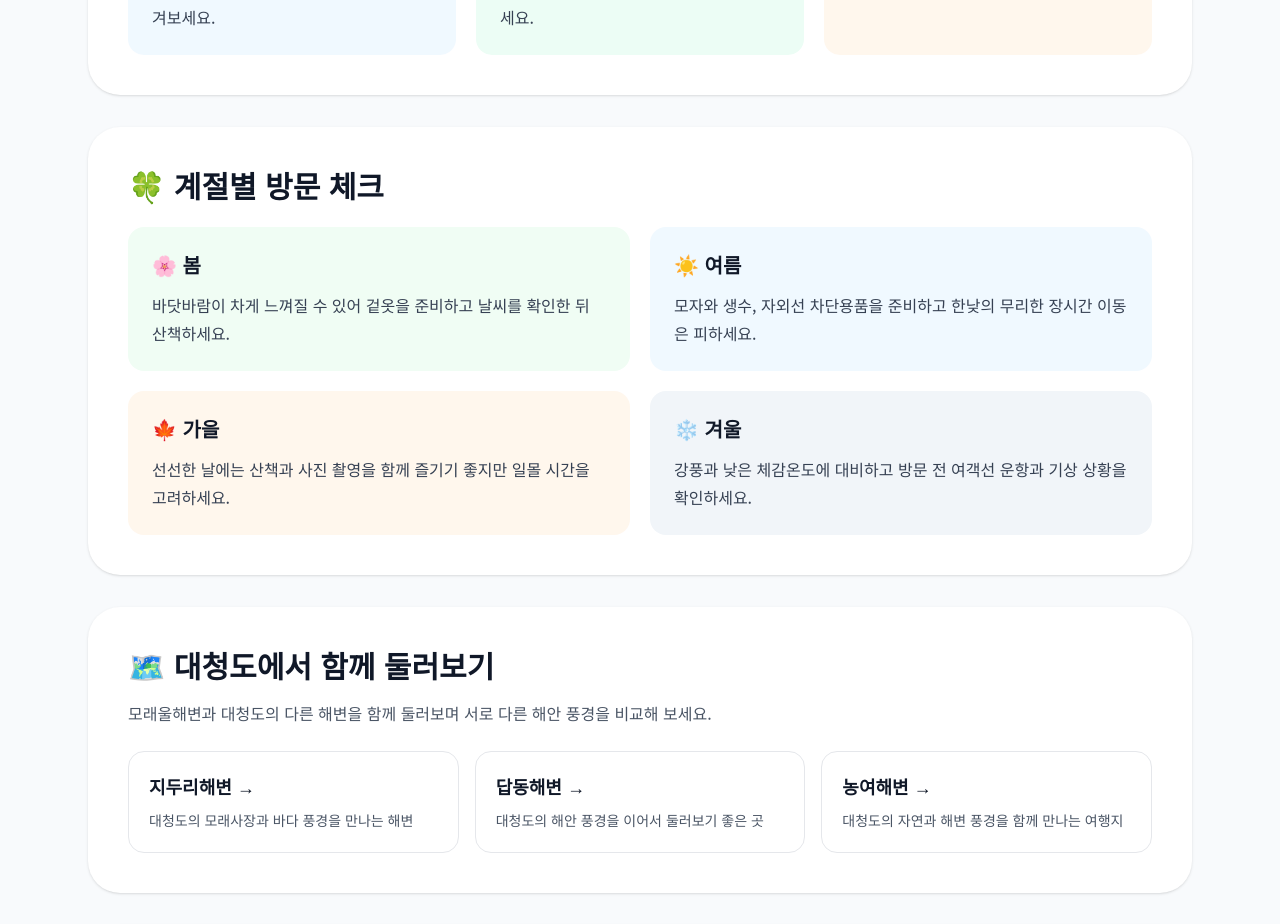
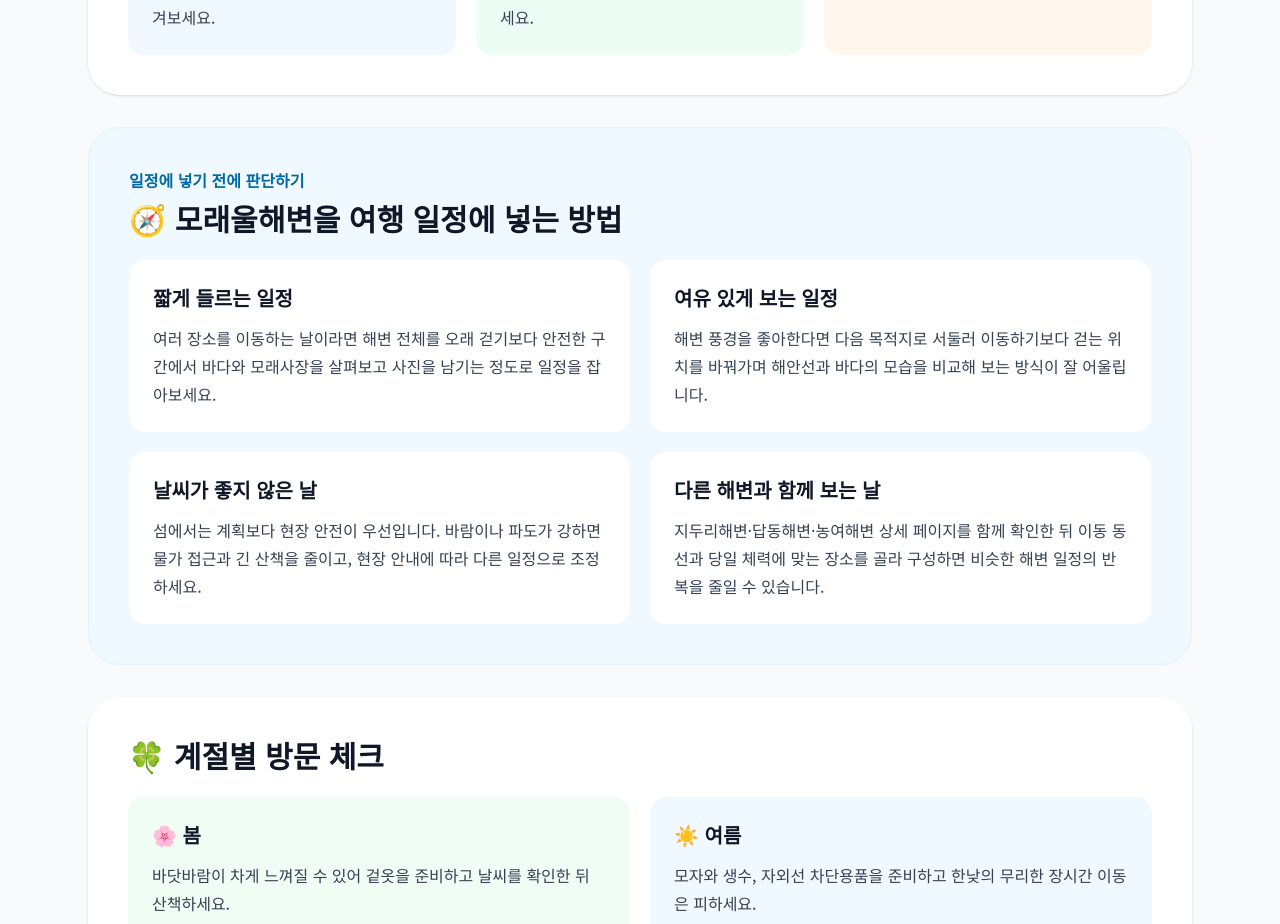
Before and after one commit to zihye8424-ship-it/baengnyeong-project, a Next.js app: page /place/moraeul-beach in a window 1280 px wide. Shown: the part 2742-3666 px from the top of the page. Built offline with nearby package versions, Linux system fonts and the light colour scheme; no server answers; the database is empty.

Commit message:
improve moraeul beach travel content

```diff
--- a/app/place/moraeul-beach/page.tsx
+++ b/app/place/moraeul-beach/page.tsx
@@ -141,6 +141,41 @@ export default function Page() {
           </div>
         </section>
 
+        <section className="rounded-[2rem] border border-sky-100 bg-sky-50 p-8 md:p-10">
+          <p className="font-bold text-sky-700">일정에 넣기 전에 판단하기</p>
+          <h2 className="mt-2 text-3xl font-black">🧭 모래울해변을 여행 일정에 넣는 방법</h2>
+          <div className="mt-6 grid gap-5 md:grid-cols-2">
+            <div className="rounded-2xl bg-white p-6">
+              <h3 className="text-xl font-extrabold">짧게 들르는 일정</h3>
+              <p className="mt-3 leading-7 text-gray-700">
+                여러 장소를 이동하는 날이라면 해변 전체를 오래 걷기보다 안전한 구간에서
+                바다와 모래사장을 살펴보고 사진을 남기는 정도로 일정을 잡아보세요.
+              </p>
+            </div>
+            <div className="rounded-2xl bg-white p-6">
+              <h3 className="text-xl font-extrabold">여유 있게 보는 일정</h3>
+              <p className="mt-3 leading-7 text-gray-700">
+                해변 풍경을 좋아한다면 다음 목적지로 서둘러 이동하기보다 걷는 위치를 바꿔가며
+                해안선과 바다의 모습을 비교해 보는 방식이 잘 어울립니다.
+              </p>
+            </div>
+            <div className="rounded-2xl bg-white p-6">
+              <h3 className="text-xl font-extrabold">날씨가 좋지 않은 날</h3>
+              <p className="mt-3 leading-7 text-gray-700">
+                섬에서는 계획보다 현장 안전이 우선입니다. 바람이나 파도가 강하면 물가 접근과
+                긴 산책을 줄이고, 현장 안내에 따라 다른 일정으로 조정하세요.
+              </p>
+            </div>
+            <div className="rounded-2xl bg-white p-6">
+              <h3 className="text-xl font-extrabold">다른 해변과 함께 보는 날</h3>
+              <p className="mt-3 leading-7 text-gray-700">
+                지두리해변·답동해변·농여해변 상세 페이지를 함께 확인한 뒤 이동 동선과
+                당일 체력에 맞는 장소를 골라 구성하면 비슷한 해변 일정의 반복을 줄일 수 있습니다.
+              </p>
+            </div>
+          </div>
+        </section>
+
         <section className="rounded-[2rem] bg-white p-8 shadow-sm md:p-10">
           <h2 className="text-3xl font-black">🍀 계절별 방문 체크</h2>
           <div className="mt-6 grid gap-5 md:grid-cols-2">
```
